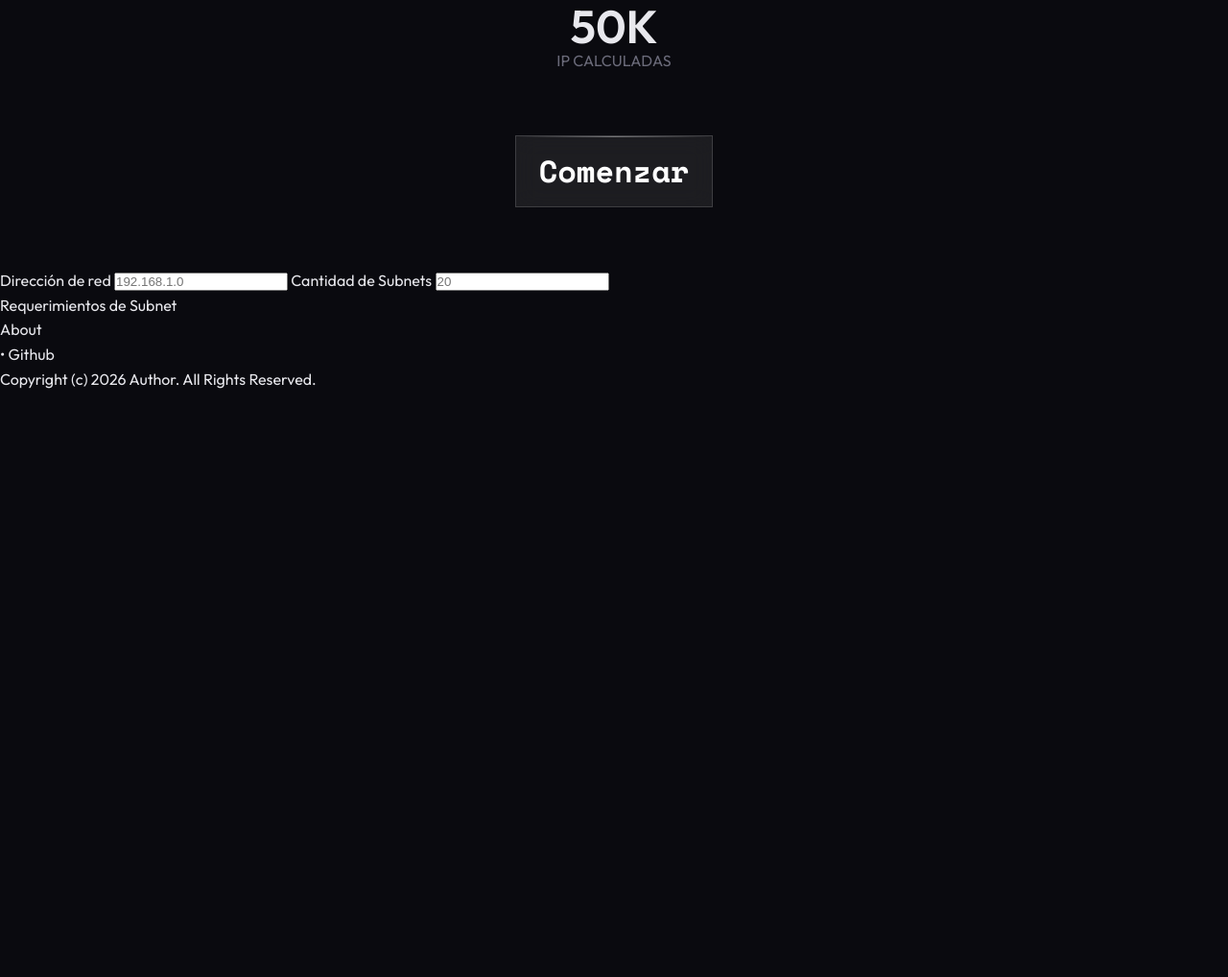
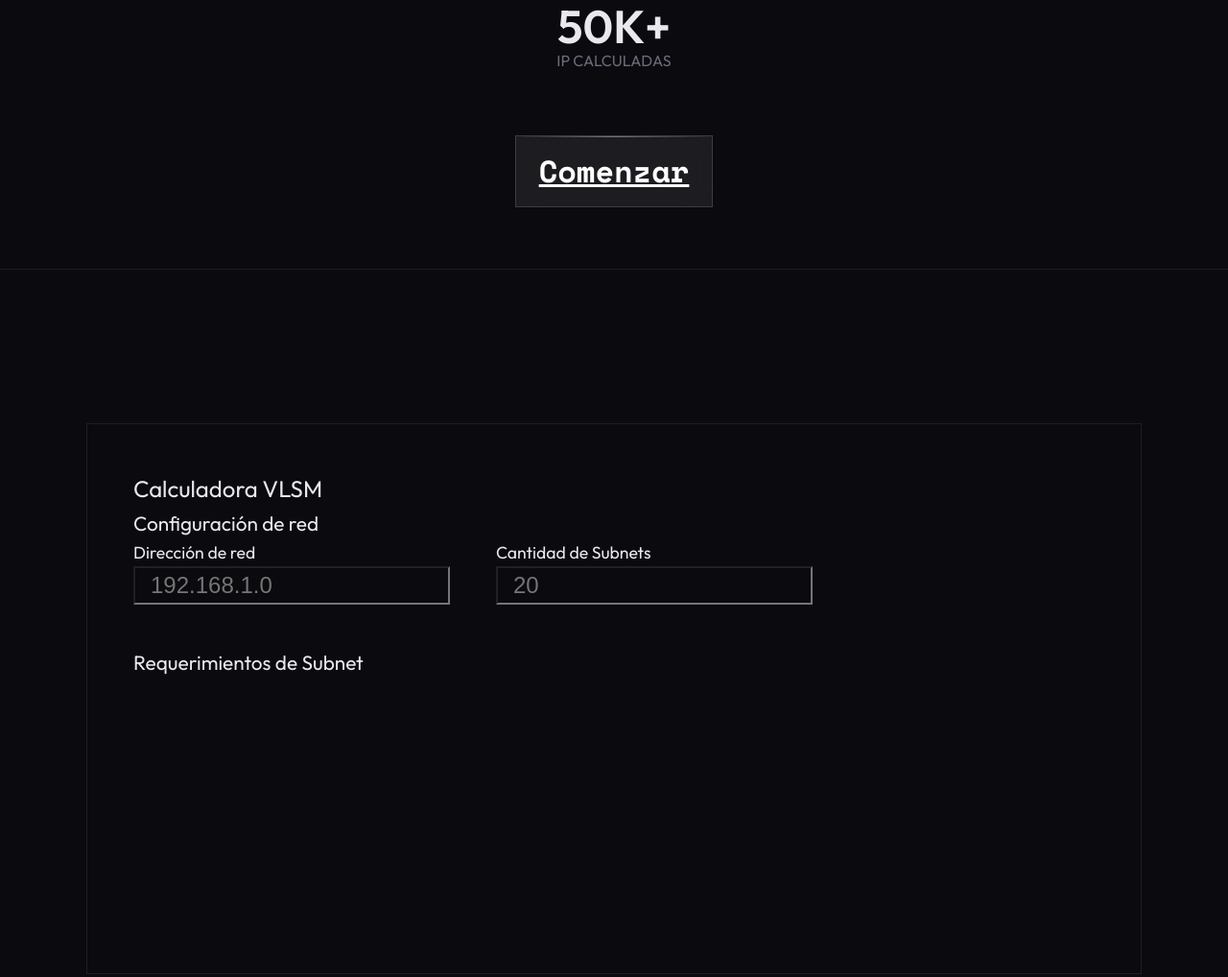
Before and after one commit to Felipefza/IPFine, a plain HTML site: page index.html in a window 1280 px wide. Shown: the part 748-1766 px from the top of the page at 96% size. Before the commit the page ends 1156 px from the top, so only its background shows below. Drawn offline with nearby package versions, Linux system fonts and the light colour scheme.

Commit message:
estoy agregando la calculadora con el css

```diff
--- a/index.html
+++ b/index.html
@@ -16,11 +16,11 @@
       <div class="nav-inner">
           <div class="logo">
               IPFINE
-              <span>Cálculo de IPv4</span>
+              <span>Cálculo de VLSM</span>
           </div>
 
         <ul class="nav-links">
-          <li><a href="#ivp4">IPv4</a></li>
+          <li><a href="#calculator">VLSM</a></li>
           <li><a href="#descargar_app">Descargar APP TUI</a></li>
         </ul>
 
@@ -33,33 +33,48 @@
       <div class="main-inner">
         <h1 class="main-title">
           <span class="line-1">Calculadora</span>
-          <span class="line-2">IPv4</span>
+          <span class="line-2">VLSM</span>
         </h1>
         <p class="main-subtitle">
           Genera un rango de IP asignable, segun numero de áreas y hosts, devuelve mascaras, rango de IP asignables, IP de red y de broadcast
         </p>
-        <h2 class="main-badge-1">50K</h2>
+        <h2 class="main-badge-1">50K+</h2>
         <p class="main-desc-1">
           IP CALCULADAS
         </p>
-        <a class="main-link" type="button">Comenzar</a>
+        <a class="main-link" href="#calculator">Comenzar</a>
       </div>
     </section>
 
     <!-- Calculator Section -->
-    <div class="calculator">
+    <div id="calculator" class="calculator">
+      <div class="calculator-inner">
+        <p class="calculator-title">Calculadora VLSM</p>
+        <p class="calculator-subtitle">Configuración de red</p>
+
         <div class="input-user">
+          <div>
             <label for="network-address">Dirección de red</label>
-        <input id="network-address" type="text" placeholder="192.168.1.0">
+            <br>
+            <input id="network-address" class="input-box" type="text" placeholder="192.168.1.0">
+            <br>
+            <label id="network-address-error" for="network-address"></label>
+          </div>
 
+          <div>
             <label for="number-subnets">Cantidad de Subnets</label>
-        <input id="number-subnets" type="text" placeholder="20">
+            <br>
+            <input id="number-subnets" class="input-box" type="text" placeholder="20">
+            <br>
+            <label id="number-subnets-error" for="network-address"></label>
+          </div>
         </div>
 
         <p class="calculator-subtitle">Requerimientos de Subnet</p>
 
         <div class="calculator-requirements"></div>
         <div class="calculator-error"></div>
+      </div>
     </div>
 
     <!-- Footer -->
--- a/ipfineStyle.css
+++ b/ipfineStyle.css
@@ -103,7 +103,7 @@ nav {
 
     text-decoration: none;
 
-    font-size: 0.9rem;
+    font-size: 1.1rem;
     font-weight: 500;
 
     transition: all 0.2s ease;
@@ -285,3 +285,60 @@ nav {
 
     transform: translateY(-1px);
 }
+
+/* Calculator Section */
+.calculator {
+  display: flex;
+  justify-content: center;
+
+  border-top: 1px solid var(--card-border);
+  border-bottom: 1px solid var(--card-border);
+
+  min-height: 100vh;
+  padding: 10rem 4% 4rem;
+}
+
+.calculator-inner {
+  display: flex;
+  flex-direction: column;
+
+  border: 1px solid var(--card-border);
+
+  max-width: var(--container-max);
+  width: 100%;
+
+  padding-top: 3rem;
+  padding-left: 3rem;
+}
+
+.calculator-title {
+  font-size: 1.5rem;
+}
+
+.calculator-subtitle {
+  font-size: 1.3rem;
+}
+
+.input-user {
+  display: flex;
+  width: auto;
+  height: 7rem;
+
+  gap: 3rem;
+}
+
+.input-user label {
+  font-size: 1.1rem;
+}
+
+.input-box {
+  height: 2.5rem;
+
+  color: var(--text-main);
+  background-color: var(--dark-bg);
+
+  font-size: 1.5rem;
+  font-weight: 500;
+
+  padding-left: 1rem;
+}
```
Lines whose indentation alone changed are shown as unchanged.
